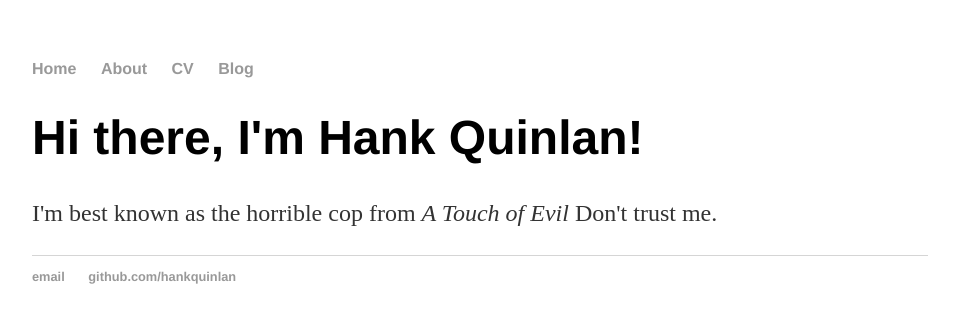
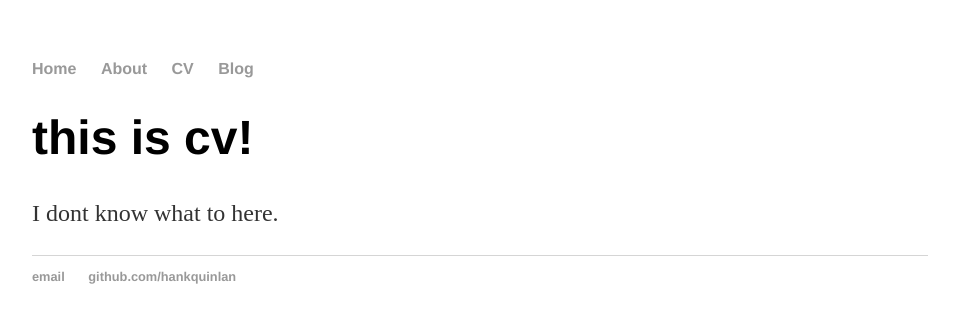
Before and after one commit to naelonv5318/naelonv5318.github.io, a Jekyll site: the page built from cv/index.html, in a window 1280 px wide. Shown: the top 323 px of the page, without its empty margins (160-1119 px from the left). Built offline with Jekyll 4.4.1, drawn with Linux system fonts in a browser that asks for light colours.

Commit message:
Update index.html

```diff
--- a/cv/index.html
+++ b/cv/index.html
@@ -3,6 +3,6 @@ layout: default
 title: cv
 ---
 <div class="blurb">
-	<h1>Hi there, I'm Hank Quinlan!</h1>
-	<p>I'm best known as the horrible cop from <em>A Touch of Evil</em> Don't trust me.</p>
+	<h1>this is cv!</h1>
+	<p>I dont know what to here.</p>
 </div><!-- /.blurb -->
```
